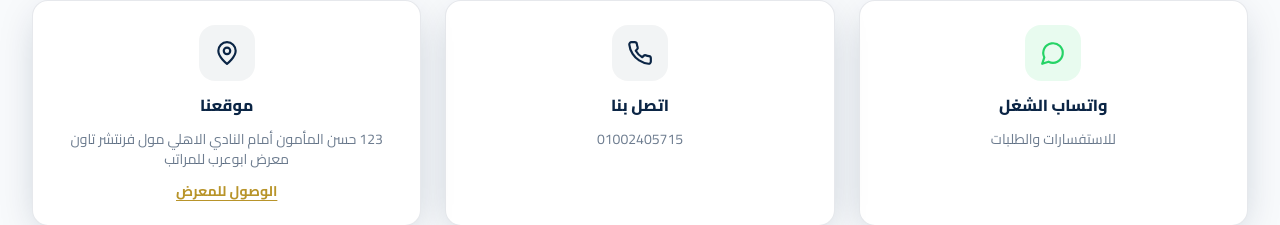
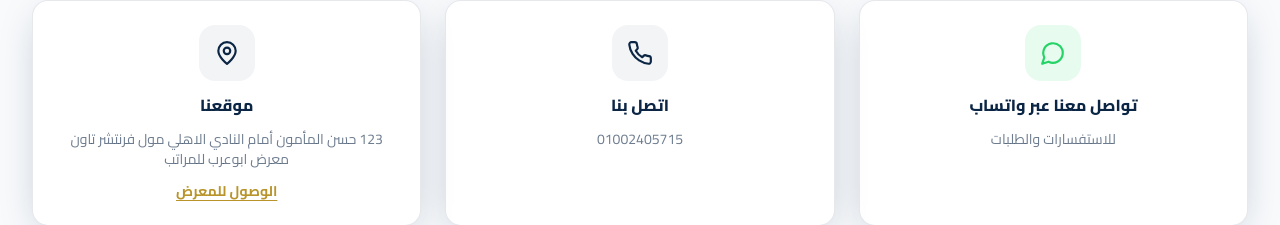
Before and after one commit to ABUARUBMATTRESSES-wq/abo-arab-mattress, a Next.js app: page /contact in a window 1280 px wide. Shown: the part 281-506 px from the top of the page. Built offline with nearby package versions, Linux system fonts and the light colour scheme.

Commit message:
Rename WhatsApp label to تواصل معنا عبر واتساب (contact page)

```diff
--- a/app/contact/page.tsx
+++ b/app/contact/page.tsx
@@ -26,7 +26,7 @@ export default function ContactPage() {
             <span className="flex h-14 w-14 items-center justify-center rounded-2xl bg-[#25D366]/10 text-[#25D366]">
               <MessageCircle size={26} />
             </span>
-            <p className="font-extrabold text-navy">واتساب الشغل</p>
+            <p className="font-extrabold text-navy">تواصل معنا عبر واتساب</p>
             <p className="text-sm text-navy/60">للاستفسارات والطلبات</p>
           </a>
 
```
